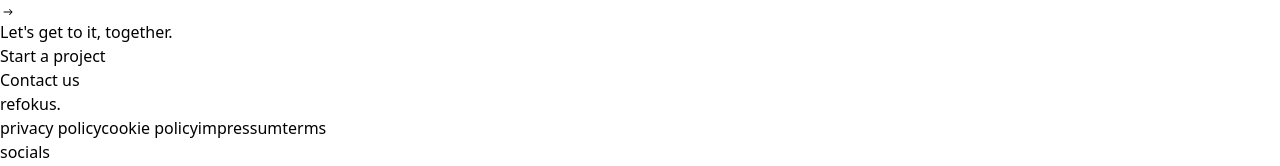
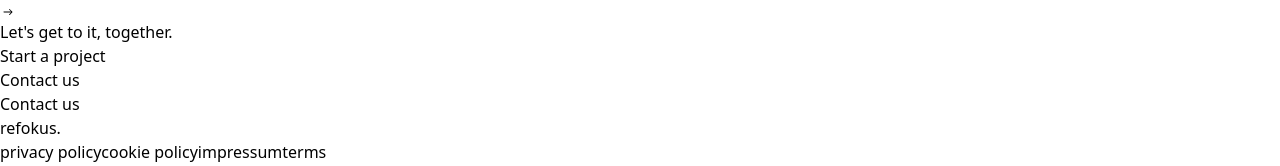
Before and after one commit to muinuddin-sm12/refokus-clone, a React (Vite) app: page / in a window 1280 px wide. Shown: the part 6289-6455 px from the top of the page. Built offline with nearby package versions, Linux system fonts and the light colour scheme.

Commit message:
fix: products container padding

```diff
--- a/src/components/Card.jsx
+++ b/src/components/Card.jsx
@@ -2,9 +2,12 @@
 import { motion } from "framer-motion";
 import { IoIosArrowRoundForward } from "react-icons/io";
 
-const Card = ({ width, start, para, heading, title, hover="false"}) => {
+const Card = ({ width, start, para, heading, title, hover = "false" }) => {
   return (
-    <motion.div whileHover={{backgroundColor: hover==="true" ? "#7443ff" : "#3F3F46"}}  className={`bg-zinc-800 rounded-xl hover:px-6 min-h-[30rem] p-5 ${width} flex flex-col justify-between`}>
+    <motion.div
+      whileHover={{ backgroundColor: hover === "true" ? "#7443ff" : "#3F3F46" }}
+      className={`bg-zinc-800 rounded-xl hover:px-6 min-h-[30rem] p-5 ${width} flex flex-col justify-between`}
+    >
       <div className="w-full">
         <div className="w-full flex justify-between items-center">
           <h3>{heading}</h3>
@@ -20,15 +23,23 @@ const Card = ({ width, start, para, heading, title, hover="false"}) => {
             <h1 className="text-6xl leading-none tracking-tight font-semibold">
               Start a project
             </h1>
-            <button className="py-3 px-5 rounded-full font-medium border-2 mt-5 border-zinc-300 leading-none">
+            {/* <button className="py-3 px-5 rounded-full font-medium border-2 mt-5 border-zinc-300 leading-none">
               Contact us
+            </button> */}
+            <button className="px-4 py-[6px] rounded-full font-medium border-2 group relative mt-3">
+              <span className="relative inline-flex overflow-hidden">
+                <div className="translate-y-0 skew-y-0 transition duration-500 group-hover:-translate-y-[110%] group-hover:skew-y-12">
+                  Contact us
+                </div>
+                <div className="absolute translate-y-[114%] skew-y-12 transition duration-500 group-hover:translate-y-0 group-hover:skew-y-0">
+                  Contact us
+                </div>
+              </span>
             </button>
           </>
         )}
         {para && (
-          <p className="text-sm text-zinc-500">
-            Explore what drive our team.
-          </p>
+          <p className="text-sm text-zinc-500">Explore what drive our team.</p>
         )}
       </div>
     </motion.div>
--- a/src/components/Products.jsx
+++ b/src/components/Products.jsx
@@ -46,7 +46,7 @@ const Products = () => {
   };
 
   return (
-    <div className="relative mt-32">
+    <div className="relative mt-32 py-10">
       {products.map((elem, index) => (
         <Product key={index} data={elem} count={index} mover={mover} />
       ))}
```
